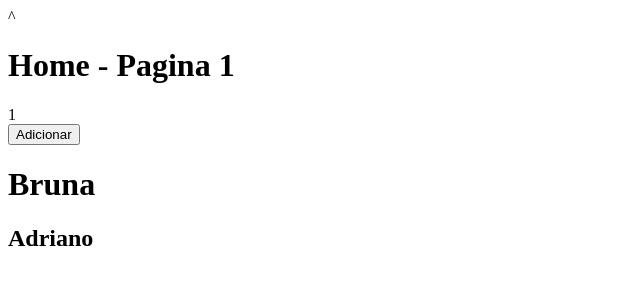
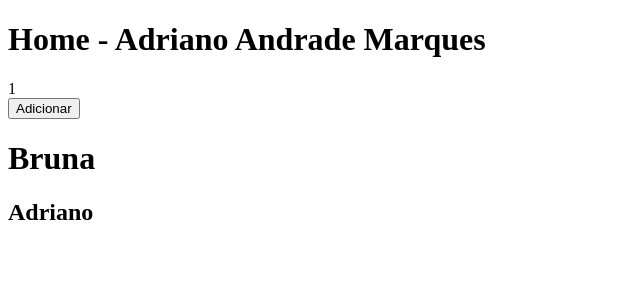
Before and after one commit to adrianoandrade92/adriano, a Next.js app: page / in a window 1280 px wide. Shown: the top 300 px of the page, without its empty margins (0-640 px from the left). Built offline with nearby package versions, Linux system fonts and the light colour scheme.

Commit message:
primeira página

```diff
--- a/pages/index.js
+++ b/pages/index.js
@@ -1,8 +1,15 @@
+//comandos do git//
+//git status
+//git add -A
+//git commit -m 'primeira página'
+//git push origin main , empurra p o github
+
 import React, { useState } from "react"
 
+//Aqui começa front end//
 function Home() {
-    return <div>^
-        <h1>Home - Pagina 1</h1>
+    return <div>
+        <h1>Home - Adriano Andrade Marques</h1>
         <Contador />
         <div>
             <h1>Bruna</h1>
@@ -10,6 +17,7 @@ function Home() {
         </div>
     </div>
 }
+//Aqui acaba front end//
 
 function Contador() {
     const [contador, setContador] = useState(1);
```
